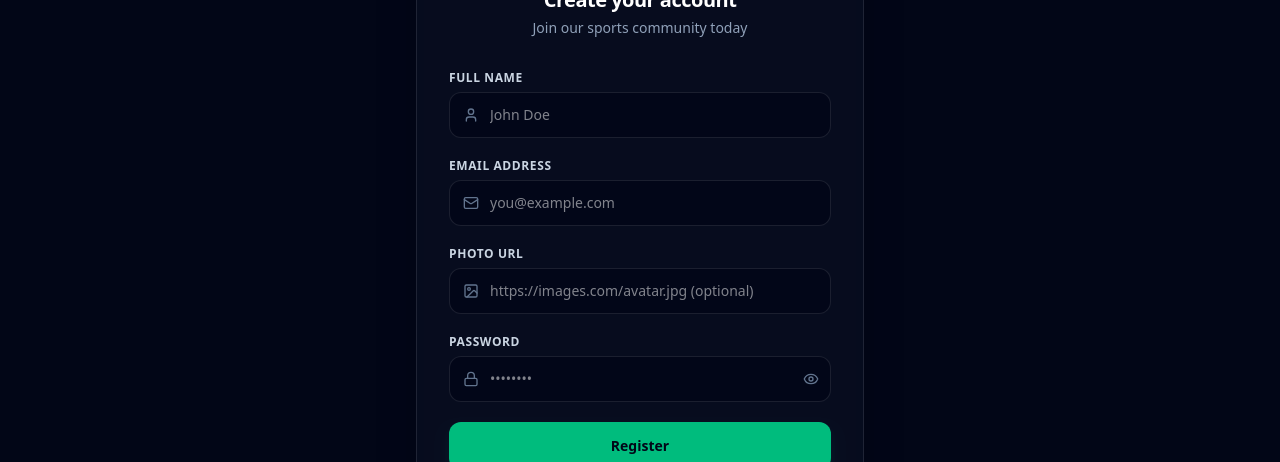
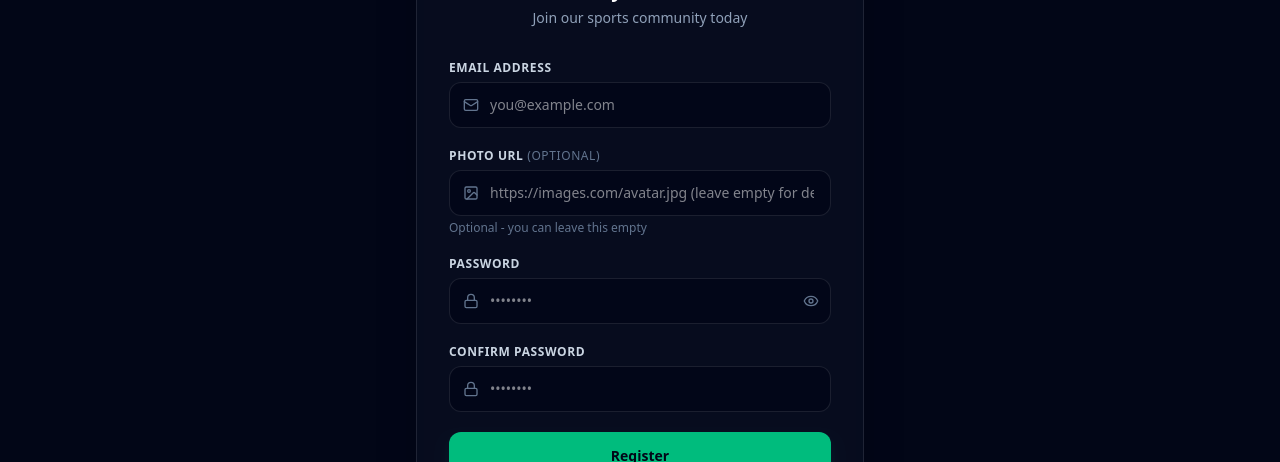
Before and after one commit to sadiarahmansmrity0/sportnest-frontend, a Next.js app: page /register in a window 1280 px wide. Shown: the part 166-628 px from the top of the page. Built offline with nearby package versions, Linux system fonts and the light colour scheme; no server answers.

Commit message:
fixed reg page

```diff
--- a/src/app/register/page.js
+++ b/src/app/register/page.js
@@ -3,69 +3,66 @@ import { API_URL } from "@/lib/api";
 import { useState } from "react";
 import Link from "next/link";
 import { useRouter } from "next/navigation";
-import { toast } from "react-toastify";
-import { Trophy, Eye, EyeOff, Mail, Lock, User, Image } from "lucide-react";
+import { Trophy, Eye, EyeOff, Mail, Lock, Image } from "lucide-react";
 
 export default function RegisterPage() {
   const router = useRouter();
   const [showPassword, setShowPassword] = useState(false);
   const [loading, setLoading] = useState(false);
+  const [errorMsg, setErrorMsg] = useState("");
 
-  const [formData, setFormData] = useState({
-    name: "",
-    email: "",
-    photoUrl: "",
-    password: "",
-  });
-
-  const handleChange = (e) => {
-    setFormData({ ...formData, [e.target.name]: e.target.value });
-  };
+  const [email, setEmail] = useState("");
+  const [password, setPassword] = useState("");
+  const [confirmPassword, setConfirmPassword] = useState("");
+  const [photoUrl, setPhotoUrl] = useState("");
 
   const handleRegister = async (e) => {
     e.preventDefault();
-    const { name, email, photoUrl, password } = formData;
+    setErrorMsg("");
 
-    // Password Validation Rules
+    if (!email || !password) {
+      setErrorMsg("Email and password are required.");
+      return;
+    }
+
     if (password.length < 6) {
-      toast.error("Password must be at least 6 characters long.");
+      setErrorMsg("Password must be at least 6 characters long.");
       return;
     }
     if (!/[A-Z]/.test(password)) {
-      toast.error("Password must contain at least one uppercase letter.");
+      setErrorMsg("Password must contain at least one uppercase letter.");
       return;
     }
     if (!/[a-z]/.test(password)) {
-      toast.error("Password must contain at least one lowercase letter.");
+      setErrorMsg("Password must contain at least one lowercase letter.");
+      return;
+    }
+    if (password !== confirmPassword) {
+      setErrorMsg("Passwords do not match.");
       return;
     }
 
     setLoading(true);
     try {
-      // FIXED: Swapped out double quotes for backticks to resolve the string template literal
       const response = await fetch(`${API_URL}/api/auth/register`, {
         method: "POST",
         headers: {
           "Content-Type": "application/json",
         },
-        body: JSON.stringify({ name, email, photoUrl, password }),
+        body: JSON.stringify({ email, password }),
       });
 
       const data = await response.json();
 
-      if (data.success || response.ok) {
+      if (data.success) {
         localStorage.setItem("userEmail", email);
-        toast.success("Registration successful! Forwarding to account portal...");
-
-        setTimeout(() => {
-          router.push("/dashboard");
-        }, 1500);
+        window.location.href = "/dashboard";
       } else {
-        toast.error(data.message || "Registration refused by backend database secure channels.");
+        setErrorMsg(data.message || "Registration failed. User may already exist.");
       }
     } catch (error) {
       console.error(error);
-      toast.error("Server connection failed. Is your Node backend active?");
+      setErrorMsg("Server connection failed. Please try again.");
     } finally {
       setLoading(false);
     }
@@ -84,25 +81,13 @@ export default function RegisterPage() {
           <p className="mt-1 text-sm text-slate-400">Join our sports community today</p>
         </div>
 
+        {errorMsg && (
+          <div className="p-3 bg-red-500/10 border border-red-500/20 rounded-xl text-center text-sm text-red-400">
+            {errorMsg}
+          </div>
+        )}
+
         <form className="mt-8 space-y-5" onSubmit={handleRegister}>
-          <div>
-            <label className="block text-xs font-bold text-slate-300 uppercase tracking-wider mb-1.5">Full Name</label>
-            <div className="relative">
-              <span className="absolute inset-y-0 left-0 flex items-center pl-3.5 text-slate-500">
-                <User className="h-4 w-4" />
-              </span>
-              <input
-                type="text"
-                name="name"
-                required
-                value={formData.name}
-                onChange={handleChange}
-                placeholder="John Doe"
-                className="w-full bg-slate-950 border border-white/10 rounded-xl pl-10 pr-4 py-3 text-sm text-white focus:outline-none focus:border-emerald-500 transition-colors"
-              />
-            </div>
-          </div>
-
           <div>
             <label className="block text-xs font-bold text-slate-300 uppercase tracking-wider mb-1.5">Email Address</label>
             <div className="relative">
@@ -111,31 +96,33 @@ export default function RegisterPage() {
               </span>
               <input
                 type="email"
-                name="email"
                 required
-                value={formData.email}
-                onChange={handleChange}
+                value={email}
+                onChange={(e) => setEmail(e.target.value)}
                 placeholder="you@example.com"
                 className="w-full bg-slate-950 border border-white/10 rounded-xl pl-10 pr-4 py-3 text-sm text-white focus:outline-none focus:border-emerald-500 transition-colors"
               />
             </div>
           </div>
 
+          {/* OPTIONAL PHOTO URL - Type="text" so it doesn't require URL format */}
           <div>
-            <label className="block text-xs font-bold text-slate-300 uppercase tracking-wider mb-1.5">Photo URL</label>
+            <label className="block text-xs font-bold text-slate-300 uppercase tracking-wider mb-1.5">
+              Photo URL <span className="text-slate-500 font-normal">(optional)</span>
+            </label>
             <div className="relative">
               <span className="absolute inset-y-0 left-0 flex items-center pl-3.5 text-slate-500">
                 <Image className="h-4 w-4" />
               </span>
-             <input
-  type="url"
-  name="photoUrl"
-  value={formData.photoUrl}
-  onChange={handleChange}
-  placeholder="https://images.com/avatar.jpg (optional)"
-  className="w-full bg-slate-950 border border-white/10 rounded-xl pl-10 pr-4 py-3 text-sm text-white focus:outline-none focus:border-emerald-500 transition-colors"
-/>
+              <input
+                type="text"
+                value={photoUrl}
+                onChange={(e) => setPhotoUrl(e.target.value)}
+                placeholder="https://images.com/avatar.jpg (leave empty for default)"
+                className="w-full bg-slate-950 border border-white/10 rounded-xl pl-10 pr-4 py-3 text-sm text-white focus:outline-none focus:border-emerald-500 transition-colors"
+              />
             </div>
+            <p className="text-xs text-slate-500 mt-1">Optional - you can leave this empty</p>
           </div>
 
           <div>
@@ -146,10 +133,9 @@ export default function RegisterPage() {
               </span>
               <input
                 type={showPassword ? "text" : "password"}
-                name="password"
                 required
-                value={formData.password}
-                onChange={handleChange}
+                value={password}
+                onChange={(e) => setPassword(e.target.value)}
                 placeholder="••••••••"
                 className="w-full bg-slate-950 border border-white/10 rounded-xl pl-10 pr-10 py-3 text-sm text-white focus:outline-none focus:border-emerald-500 transition-colors"
               />
@@ -160,6 +146,23 @@ export default function RegisterPage() {
               >
                 {showPassword ? <EyeOff className="h-4 w-4" /> : <Eye className="h-4 w-4" />}
               </button>
+            </div>
+          </div>
+
+          <div>
+            <label className="block text-xs font-bold text-slate-300 uppercase tracking-wider mb-1.5">Confirm Password</label>
+            <div className="relative">
+              <span className="absolute inset-y-0 left-0 flex items-center pl-3.5 text-slate-500">
+                <Lock className="h-4 w-4" />
+              </span>
+              <input
+                type={showPassword ? "text" : "password"}
+                required
+                value={confirmPassword}
+                onChange={(e) => setConfirmPassword(e.target.value)}
+                placeholder="••••••••"
+                className="w-full bg-slate-950 border border-white/10 rounded-xl pl-10 pr-4 py-3 text-sm text-white focus:outline-none focus:border-emerald-500 transition-colors"
+              />
             </div>
           </div>
 
```
